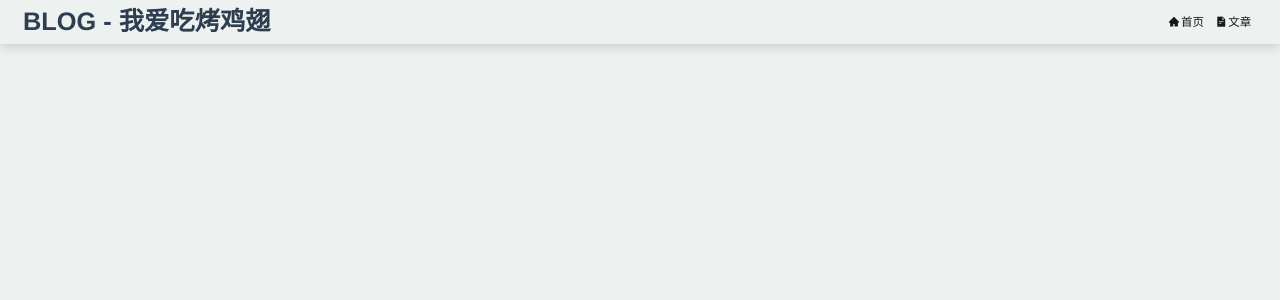
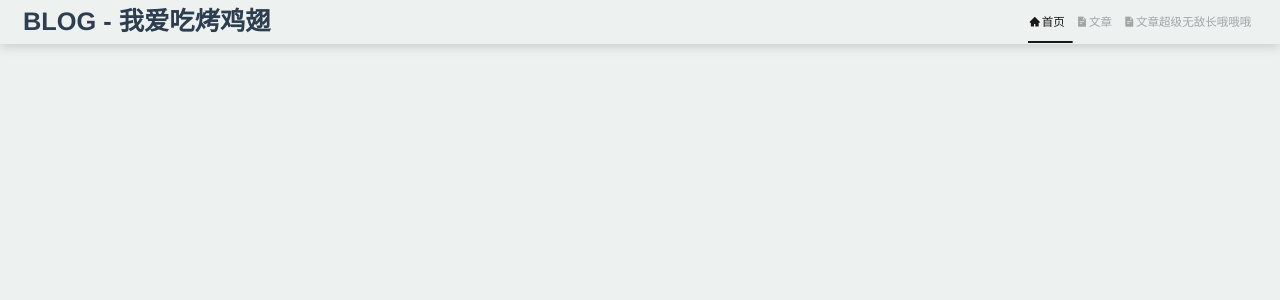
Before and after one commit to WYG-Blog/blog-frontend, a Vue app: page /blog in a window 1280 px wide. Shown: the top 300 px of the page. Built offline with nearby package versions, Linux system fonts and the light colour scheme; what element3 would draw is missing.

Commit message:
refactor index page

```diff
--- a/src/components/nav_bar/compositions/nav.ts
+++ b/src/components/nav_bar/compositions/nav.ts
@@ -1,4 +1,4 @@
-import { reactive, onMounted } from 'vue'
+import { reactive, onMounted, computed, watch } from 'vue'
 import router from '@/router';
 
 interface Nav{
@@ -24,30 +24,58 @@ export default ():Nav => {
     icon: "icon-file-text-fill",
     title: "文章",
     navTo: "login"
+  },
+  {
+    icon: "icon-file-text-fill",
+    title: "文章超级无敌长哦哦哦",
+    navTo: "404"
   }];
   const navs:Array<NavItem> = reactive(navConfig);
-  const navsEl:Array<Element> = []
+  const navsEl:Array<any> = [];
 
-  const m_setNavEl = (el:Element) =>{
+
+  const m_setNavEl = (el:any) =>{
     navsEl.push(el);
   }
 
-  const m_setActiveNav = () => {
-    const currRouteName = router.currentRoute.value.name;
+  // #region calculta border animate parameters.
+  const border = reactive({
+    scaleFactor: 1,
+    translateX: 0
+  });
 
-    navs.forEach(nav => {
+  const c_navBorder = computed(() => {
+    return {
+      transform: `translate(${border.translateX}px, 0px) scale(${border.scaleFactor}, 1)`
+    };
+  })
+
+  watch(router.currentRoute, (currRoute) => {
+    const currRouteName =  currRoute.name;
+    let translateX = 0, scaleFactor = 0, activeIndex = Number.MAX_SAFE_INTEGER;
+    navs.forEach((nav,index) => { //calculate the scaleFactor and translate x
+      let clientRect = navsEl[index].$el.getBoundingClientRect();
+
       if(nav.navTo === currRouteName){
         nav.isActive = true;
+
+        translateX += clientRect.width / 2;
+        scaleFactor = clientRect.width / 10;
+        activeIndex = index;
       }
       else{
         nav.isActive = false;
+
+        if(activeIndex > index) translateX += clientRect.width;
       }
     });
-  }
+    border.scaleFactor = scaleFactor;
+    border.translateX = translateX;
+  })
+  //#endregion
 
   //lifecycle methods
   onMounted(() => {
-    m_setActiveNav();
   })
 
   return {
@@ -55,6 +83,9 @@ export default ():Nav => {
     navs,
 
     // methods
-    m_setNavEl
+    m_setNavEl,
+
+    //computed
+    c_navBorder
   }
 }
--- a/src/components/nav_bar/index.vue
+++ b/src/components/nav_bar/index.vue
@@ -2,33 +2,43 @@
   <section class="navbar">
     <header class="navbar_header">BLOG - 我爱吃烤鸡翅</header>
     <nav class="navbar_nav">
-      <router-link v-for="(item, index) in navs" :ref="m_setNavEl" :key="index" :to="item.navTo">
-        <span class="navbar_nav_icon iconfont" :class="item.icon"></span>
-        <span class="navbar_nav_name">{{item.title}}</span>
-      </router-link>
+      <div class="navbar_nav_container">
+        <router-link
+          v-for="(item, index) in navs"
+          :ref="m_setNavEl"
+          :key="index"
+          :to="item.navTo"
+          :class="{ navbar_nav_active: item.isActive }"
+        >
+          <span class="navbar_nav_icon iconfont" :class="item.icon"></span>
+          <span class="navbar_nav_name">{{ item.title }}</span>
+        </router-link>
+        <div class="navbar_nav_container_border" :style="c_navBorder"></div>
+      </div>
     </nav>
   </section>
 </template>
 <script lang="ts">
-import { defineComponent} from 'vue'
+import { defineComponent } from "vue";
 import useNav from "./compositions/nav";
 export default defineComponent({
-  setup(){
-    const {navs, m_setNavEl} = useNav();
+  setup() {
+    const { navs, m_setNavEl, c_navBorder } = useNav();
 
     return {
       navs,
-      m_setNavEl
-    }
-  }
+      m_setNavEl,
+      c_navBorder,
+    };
+  },
 });
 </script>
 <style lang="scss">
 @import "@/assets/scss/variable.scss";
 
-.navbar{
+.navbar {
   display: flex;
-  position:fixed;
+  position: fixed;
   top: 0;
   left: 0;
   width: 100%;
@@ -37,27 +47,52 @@ export default defineComponent({
   line-height: 0.38rem;
   box-shadow: 0px 3px 10px $gray-light;
   background: $bg;
-  &_header, &_nav{
+  &_header,
+  &_nav {
     flex: 1;
   }
-  &_header{
+  &_header {
     font-size: 0.22rem;
     font-weight: bold;
     padding-left: 0.2rem;
   }
-  &_nav{
+  &_nav {
     padding-right: 0.2rem;
-    text-align: right;
     font-size: 0.1rem;
-    &_name{
+    display: flex;
+    flex-direction: row-reverse;
+    &_container {
+      position: relative;
+      &_border {
+        content: "";
+        display: block;
+        position: absolute;
+        z-index: 10;
+        bottom: 0;
+        left: 0;
+        background: $black;
+        height: 0.02rem;
+        width: 10px;
+        transform-origin: 50% 0;
+        transition: transform 0.3s ease-in-out;
+      }
+    }
+    &_name {
       padding-left: 0.01rem;
     }
-    a{
+    &_active{
+      color: $black !important;
+    }
+    a {
+      display: inline-block;
       text-decoration: none;
-      color: $black;
+      color: $gray;
       padding: 0 0.05rem;
     }
-    span{
+    a:hover{
+      color: $black;
+    }
+    span {
       font-size: inherit;
     }
   }
```
